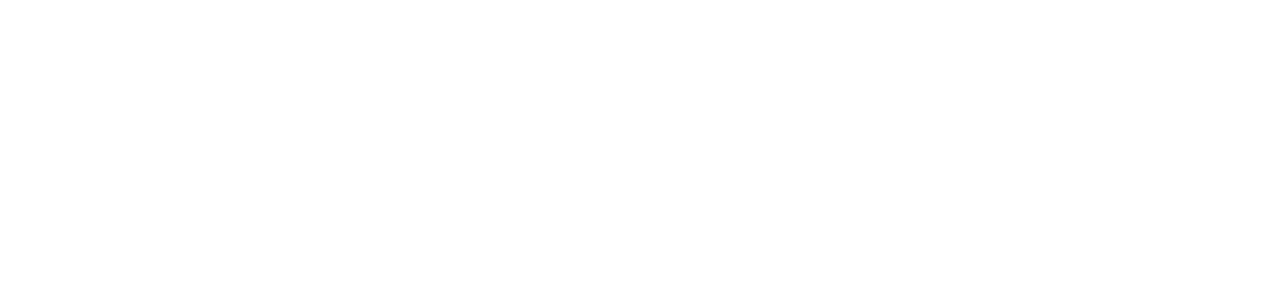
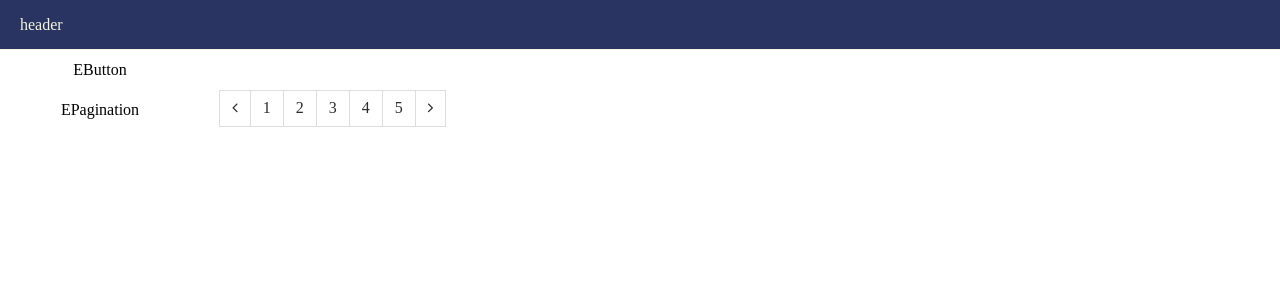
Before and after one commit to JunIce/junice-components, a Vue app in the folder packages/vue3/: page /components/epagination in a window 1280 px wide. Before the commit this address had no page. Shown: the top 300 px of the page. Built offline with nearby package versions, Linux system fonts and the light colour scheme.

Commit message:
feat(pagination): add pagination

```diff
--- a/packages/vue3/src/components/button/button.vue
+++ b/packages/vue3/src/components/button/button.vue
@@ -58,5 +58,5 @@
 });
 </script>
 <style lang="scss" scoped>
-@import '../../styles/button/index.scss';
+@import '@/styles/button/index.scss';
 </style>
--- a/packages/vue3/src/components/index.ts
+++ b/packages/vue3/src/components/index.ts
@@ -1,9 +1,11 @@
 import { App } from 'vue';
 
 import EButton from './button';
+import Pagination from './pagination';
 
 export default {
   install(app: App) {
     app.component(EButton.name, EButton);
+    app.component(Pagination.name, Pagination);
   },
 };
--- /dev/null
+++ b/packages/vue3/src/components/pagination/demo/index.vue
@@ -0,0 +1,12 @@
+<template>
+  <div>
+    <e-pagination></e-pagination>
+  </div>
+</template>
+<script lang="ts">
+import { defineComponent } from 'vue';
+export default defineComponent({
+  name: 'index',
+});
+</script>
+<style></style>
--- /dev/null
+++ b/packages/vue3/src/components/pagination/index.ts
@@ -0,0 +1,5 @@
+import Pagination from './pagination.vue';
+
+Pagination.name = 'ePagination';
+
+export default Pagination;
--- /dev/null
+++ b/packages/vue3/src/components/pagination/pagination.vue
@@ -0,0 +1,39 @@
+<template>
+  <ul
+    class="pagination"
+    :class="{
+      pagination: true,
+      'pagination-split': props.split,
+    }"
+  >
+    <li>
+      <a href="#"><i class="fa fa-angle-left"></i></a>
+    </li>
+    <li><a href="#">1</a></li>
+    <li><a href="#">2</a></li>
+    <li><a href="#">3</a></li>
+    <li><a href="#">4</a></li>
+    <li><a href="#">5</a></li>
+    <li>
+      <a href="#"><i class="fa fa-angle-right"></i></a>
+    </li>
+  </ul>
+</template>
+<script setup lang="ts">
+import { defineProps } from 'vue';
+const props = defineProps({
+  split: {
+    type: Boolean,
+    default: false,
+  },
+  total: {
+    type: Number,
+  },
+  current: {
+    type: Number,
+  },
+});
+</script>
+<style lang="scss" scoped>
+@import '@/styles/pagination/index.scss';
+</style>
--- a/packages/vue3/src/main.ts
+++ b/packages/vue3/src/main.ts
@@ -1,5 +1,6 @@
 import { createApp } from 'vue';
 import './style.css';
+import './styles/index.scss';
 import App from './pages/App.vue';
 import EC from './components';
 import { router } from './router';
--- a/packages/vue3/src/site.config.ts
+++ b/packages/vue3/src/site.config.ts
@@ -4,4 +4,9 @@
     path: '/components/ebutton',
     module: () => import(`@/components/button/demo/index.vue`),
   },
+  {
+    name: 'EPagination',
+    path: '/components/epagination',
+    module: () => import(`@/components/pagination/demo/index.vue`),
+  },
 ];
--- /dev/null
+++ b/packages/vue3/src/styles/pagination/index.scss
@@ -0,0 +1,106 @@
+// Pagination
+
+@import "../variables";
+@import "../mixins";
+
+.pagination {
+  display: inline-block;
+  padding-left: 0;
+  margin: 20px 0;
+  border-radius: 4px;
+
+  li>a,
+  li>span {
+    position: relative;
+    float: left;
+    padding: 6px 12px;
+    margin-left: -1px;
+    line-height: 1.42857143;
+    color: #337ab7;
+    text-decoration: none;
+    background-color: #fff;
+    border: 1px solid #ddd;
+  }
+
+  li {
+    display: inline;
+  }
+
+  li:first-child>a,
+  li:first-child>span {
+    border-bottom-left-radius: $radius;
+    border-top-left-radius: $radius;
+  }
+}
+
+
+
+.pagination>li:last-child>a,
+.pagination>li:last-child>span {
+  border-bottom-right-radius: $radius;
+  border-top-right-radius: $radius;
+}
+
+.pagination>li>a,
+.pagination>li>span {
+  color: $dark;
+}
+
+.pagination>li>a:hover,
+.pagination>li>span:hover,
+.pagination>li>a:focus,
+.pagination>li>span:focus {
+  background-color: $light;
+}
+
+.pagination-split li {
+  margin-left: 5px;
+  display: inline-block;
+  float: left;
+}
+
+.pagination-split li:first-child {
+  margin-left: 0;
+}
+
+.pagination-split li a {
+  -moz-border-radius: $radius;
+  -webkit-border-radius: $radius;
+  border-radius: $radius;
+}
+
+.pagination>.active>a,
+.pagination>.active>span,
+.pagination>.active>a:hover,
+.pagination>.active>span:hover,
+.pagination>.active>a:focus,
+.pagination>.active>span:focus {
+  background-color: $themecolor;
+  border-color: $themecolor;
+}
+
+
+
+
+// .pagination-size(@padding-vertical; @padding-horizontal; @font-size; @line-height; @border-radius) {
+//   > li {
+//     > a,
+//     > span {
+//       padding: @padding-vertical @padding-horizontal;
+//       font-size: @font-size;
+//       line-height: @line-height;
+//     }
+//     &:first-child {
+//       > a,
+//       > span {
+//         .border-left-radius(@border-radius);
+//       }
+//     }
+//     &:last-child {
+//       > a,
+//       > span {
+//         .border-right-radius(@border-radius);
+//       }
+//     }
+//   }
+// }
```
Also changed, not shown: packages/vue3/src/components/pagination/README.md (added).
